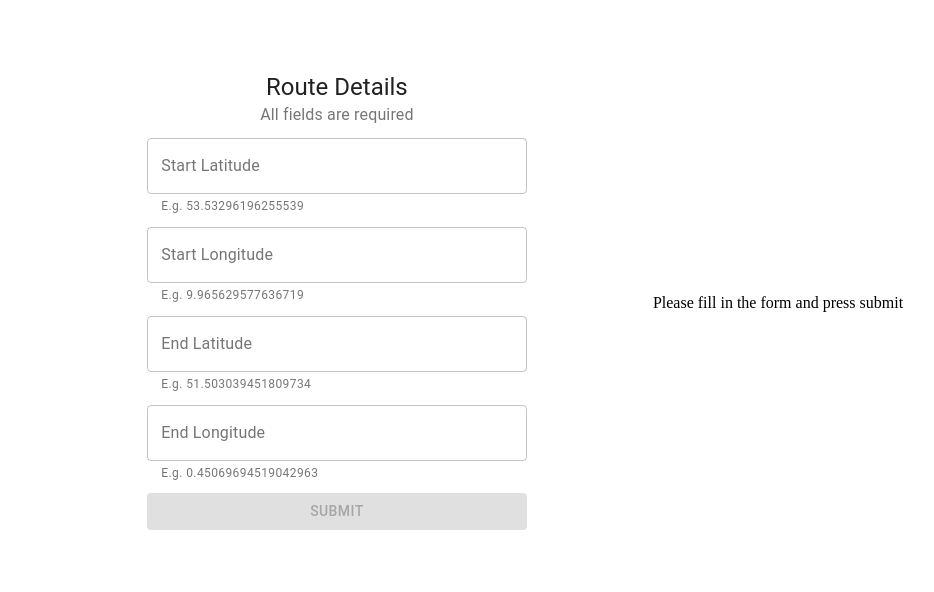
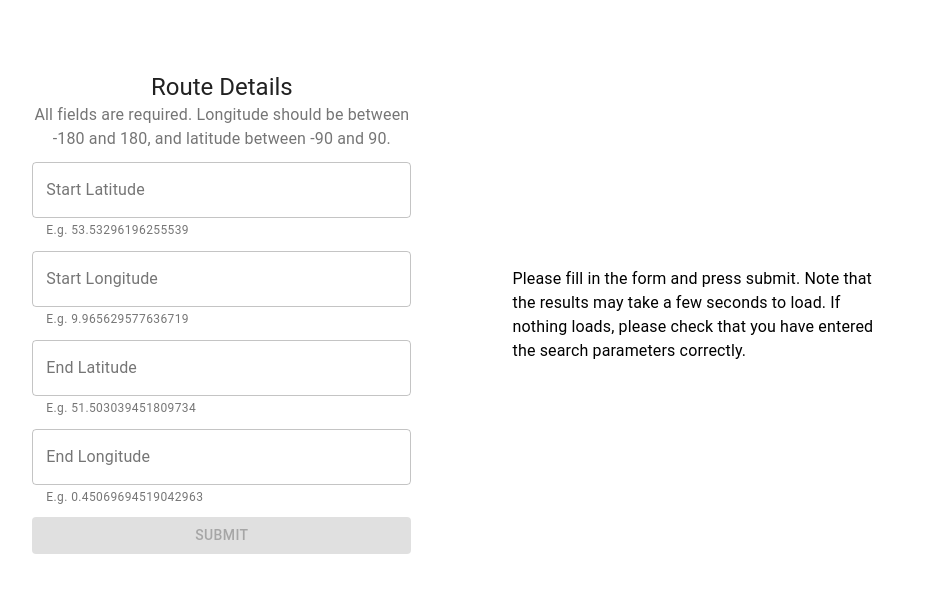
Before and after one commit to jlblumberg/jlbeacon, a React (Create React App) app: page / in a window 1280 px wide. Shown: the top 592 px of the page, without its empty margins (178-1112 px from the left). Built offline with nearby package versions, Linux system fonts and the light colour scheme; the HTML template or start-up script is replaced by a standard one.

Commit message:
Add styling to results

```diff
--- a/src/components/Form/Form.jsx
+++ b/src/components/Form/Form.jsx
@@ -44,7 +44,9 @@ const Form = ({handleSubmit}) => {
   return(
     <form id='route-details-input' className={styles.form}>
       <Typography variant='h5' color='textPrimary' align='center'>Route Details</Typography>
-      <Typography variant='body1' color='textSecondary' align='center' gutterBottom>All fields are required</Typography>
+      <Typography variant='body1' color='textSecondary' align='center' gutterBottom>
+        All fields are required. Longitude should be between -180 and 180, and latitude between -90 and 90.
+      </Typography>
       <TextField className={styles.textField}
         name="startLat"
         id="outlined-helperText"
--- a/src/components/Form/Form.module.css
+++ b/src/components/Form/Form.module.css
@@ -1,6 +1,9 @@
 .form{
   max-width: 30%;
-  margin: 5% 10%;
+  margin-top: 5%;
+  margin-bottom: 5%;
+  margin-left: 10%;
+  margin-right: 4%;
 }
 
 .textField {
--- a/src/components/Result/Result.jsx
+++ b/src/components/Result/Result.jsx
@@ -1,17 +1,25 @@
 import React from 'react';
+import { Typography } from '@material-ui/core';
+import styles from './Result.module.css';
 
 const Result = ({ data }) => {
 
   if (data.distance === "") {
     return (
-      <div id='awaiting-request'>Please fill in the form and press submit</div>
+      <div id='awaiting-request' className={styles.result}>
+        <Typography>
+          Please fill in the form and press submit.
+          Note that the results may take a few seconds to load.
+          If nothing loads, please check that you have entered the search parameters correctly.
+        </Typography>
+      </div>
     )
   }
 
   const { distance, departure, arrival, duration, speed } = data
 
   return (
-    <div id='results'>
+    <div id='results' className={styles.result}>
       {distance}
     </div>
   )
--- a/src/components/Result/Result.module.css
+++ b/src/components/Result/Result.module.css
@@ -0,0 +1,7 @@
+.result{
+  max-width: 30%;
+  margin-top: 5%;
+  margin-bottom: 5%;
+  margin-left: 4%;
+  margin-right: 10%;
+}
```
Also changed, not shown: 1 other file (tests, documents, lock files or other folders).
